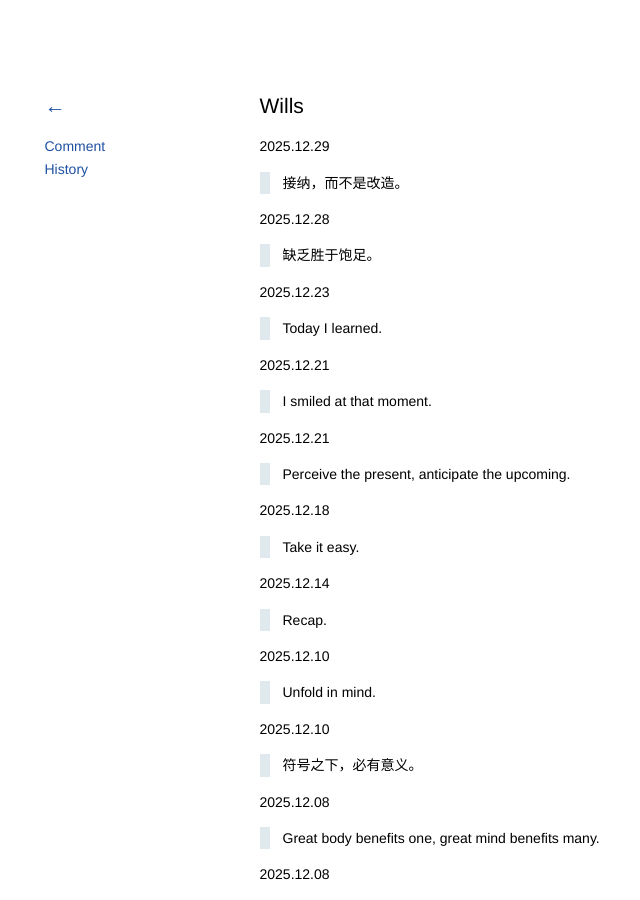
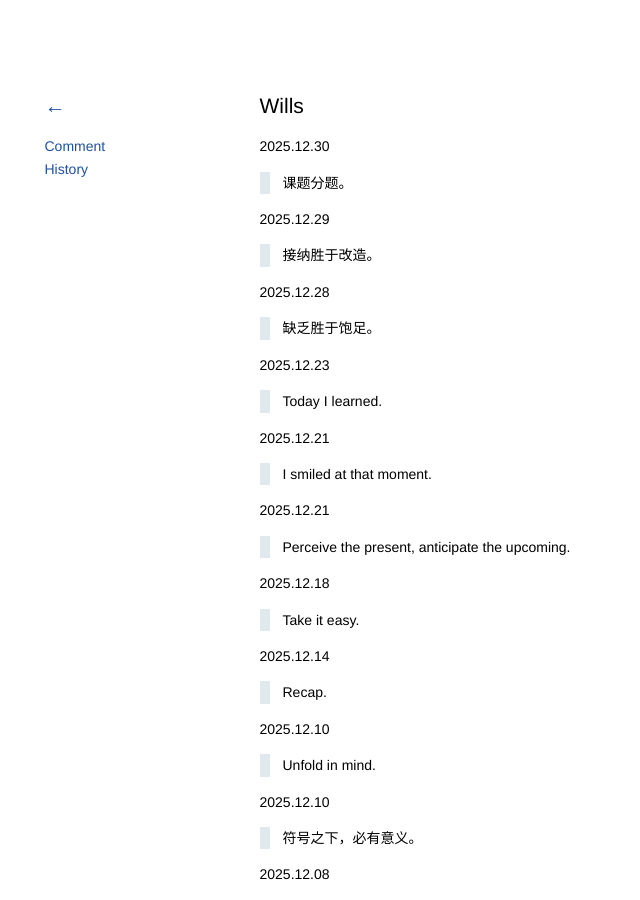
Before and after one commit to kidlj/awei, a Jekyll site: the page built from _wiki/wills.md, in a window 1280 px wide and 900 px high. Shown: the whole window, without its empty margins (88-728 px from the left). Built offline with Jekyll 4.4.1, drawn with Linux system fonts in a browser that asks for light colours.

Commit message:
update wills

```diff
--- a/_wiki/wills.md
+++ b/_wiki/wills.md
@@ -2,9 +2,13 @@
 title: Wills
 ---
 
+2025.12.30
+
+> 课题分题。
+
 2025.12.29
 
-> 接纳，而不是改造。
+> 接纳胜于改造。
 
 2025.12.28
 
```
